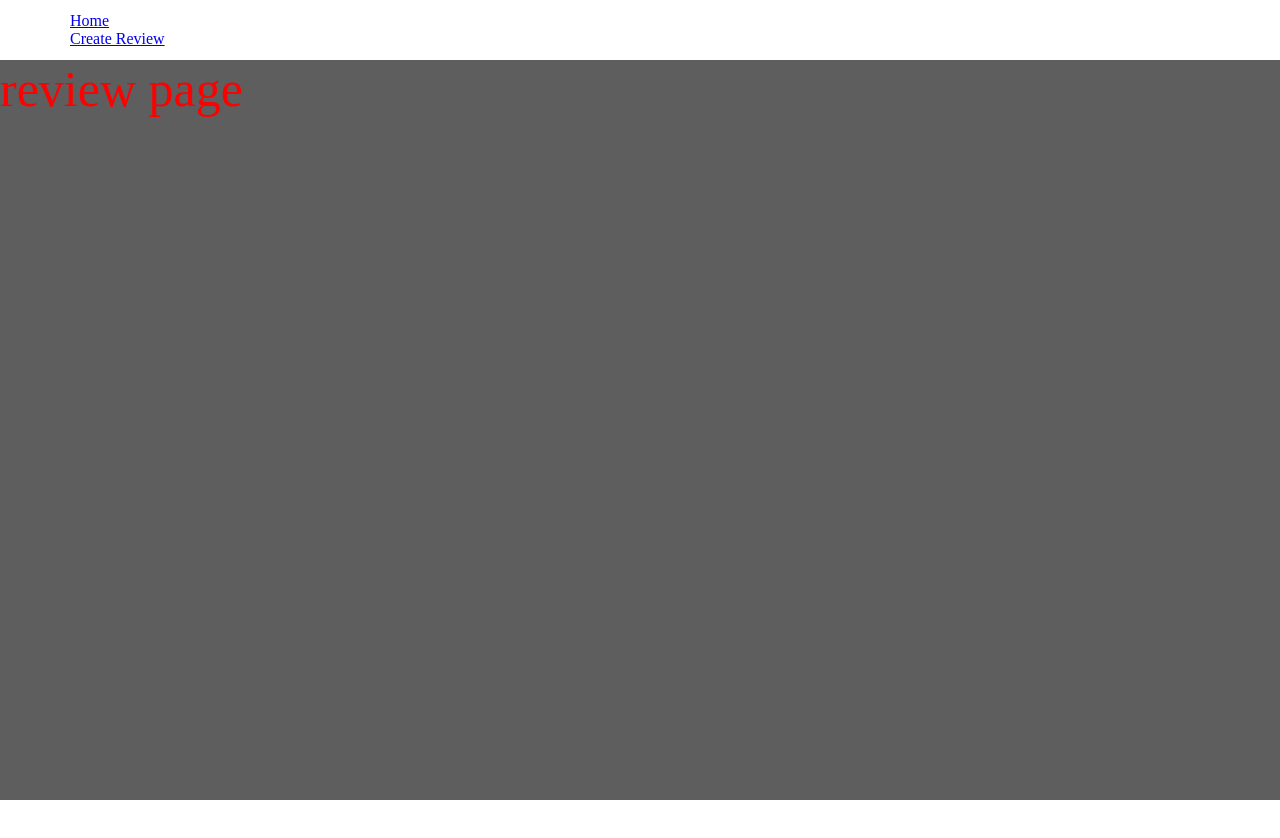
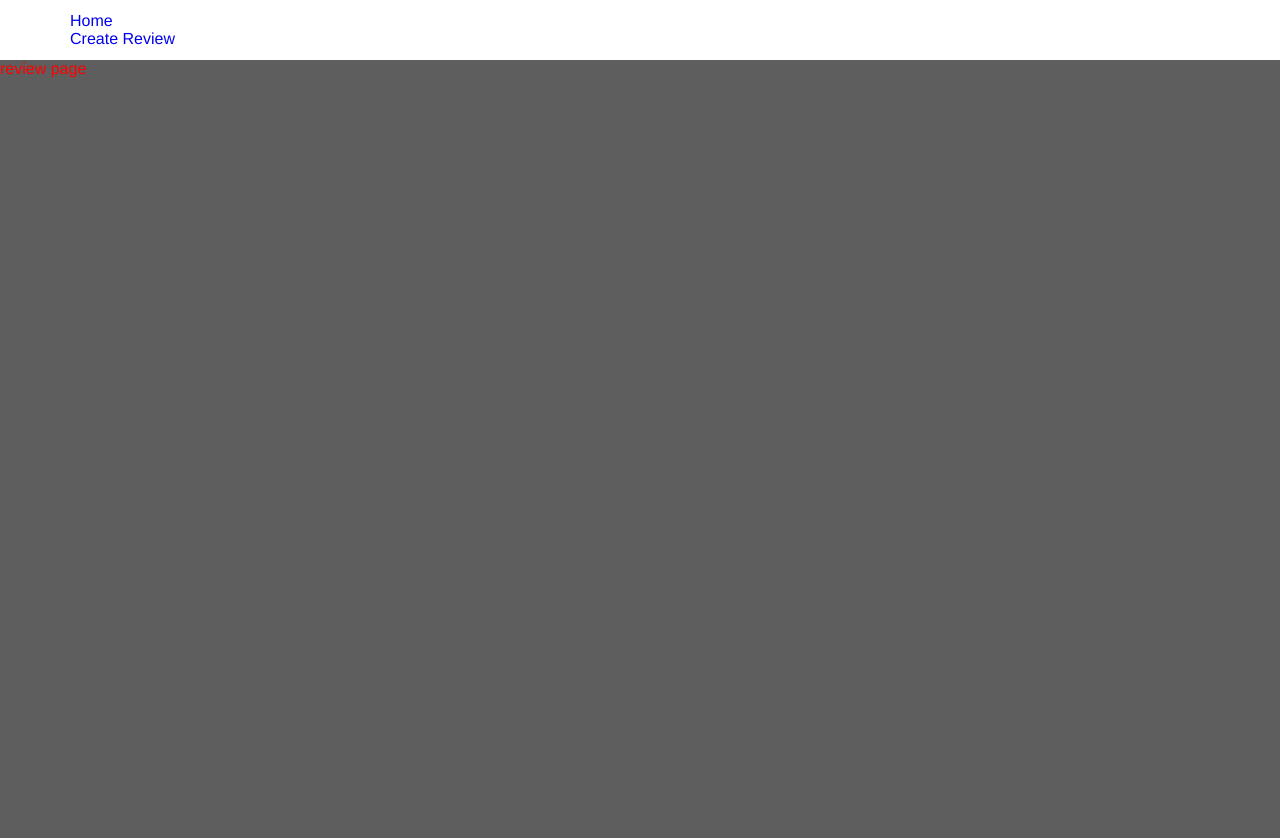
Before and after one commit to mezitta/Husky-Review, a Vue app in the folder huskyreview/: page /review in a window 1280 px wide. Shown: the top 838 px of the page. Before the commit the page ends 800 px from the top, so only its background shows below. Built offline with nearby package versions, Linux system fonts and the light colour scheme; no server answers.

Commit message:
fixed navbar overlay

```diff
--- a/huskyreview/src/App.vue
+++ b/huskyreview/src/App.vue
@@ -1,7 +1,9 @@
 <template>
-  <div class="app">
+  <div class="content">
     <Nav />
-    <div><router-view /></div>
+    <div class="app">
+      <router-view />
+    </div>
   </div>
 </template>
 
@@ -45,9 +47,15 @@
     padding: 0;
   }
 
+  .content {
+    font-family: helvetica;
+  }
+
   .app {
     min-height: 100vh;
+    margin: 0;
     position: relative;
     background-color: #5f5e5e;
+    display: block;
   }
 </style>
--- a/huskyreview/src/components/Nav.vue
+++ b/huskyreview/src/components/Nav.vue
@@ -32,7 +32,7 @@
         background-color: white;
         z-index: 99;
         width: 100%;
-        /* position: fixed; */
+        position: fixed top;
         transition: 0.3s ease all;
         color: #fff;
     }
@@ -48,4 +48,8 @@
             max-width: 1140px;
         }
     }
+
+    li a {
+        text-decoration: none;
+    }
 </style>
--- a/huskyreview/src/views/NewReview.vue
+++ b/huskyreview/src/views/NewReview.vue
@@ -13,6 +13,5 @@
 <style>
     .review{
         color: red;
-        font-size: 50px;
     }
 </style>
```
